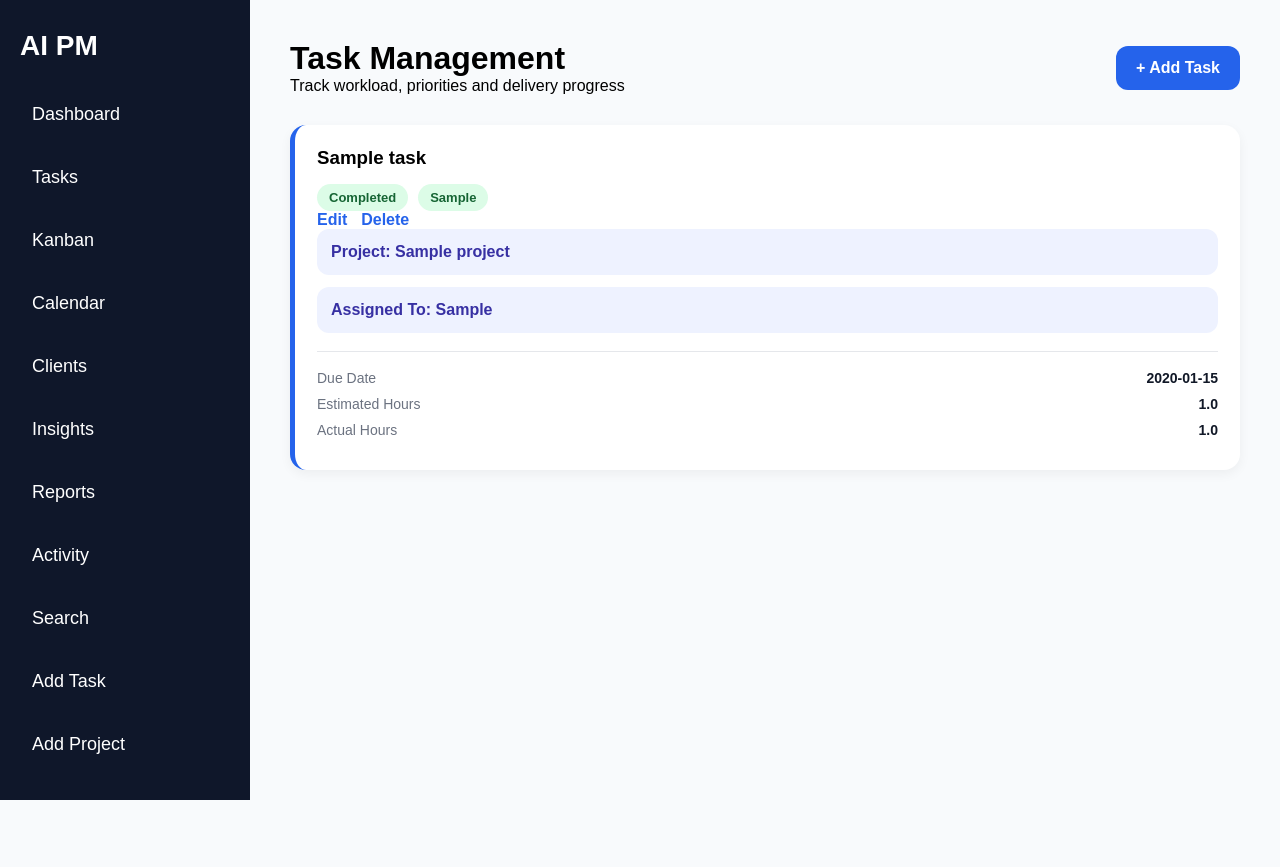
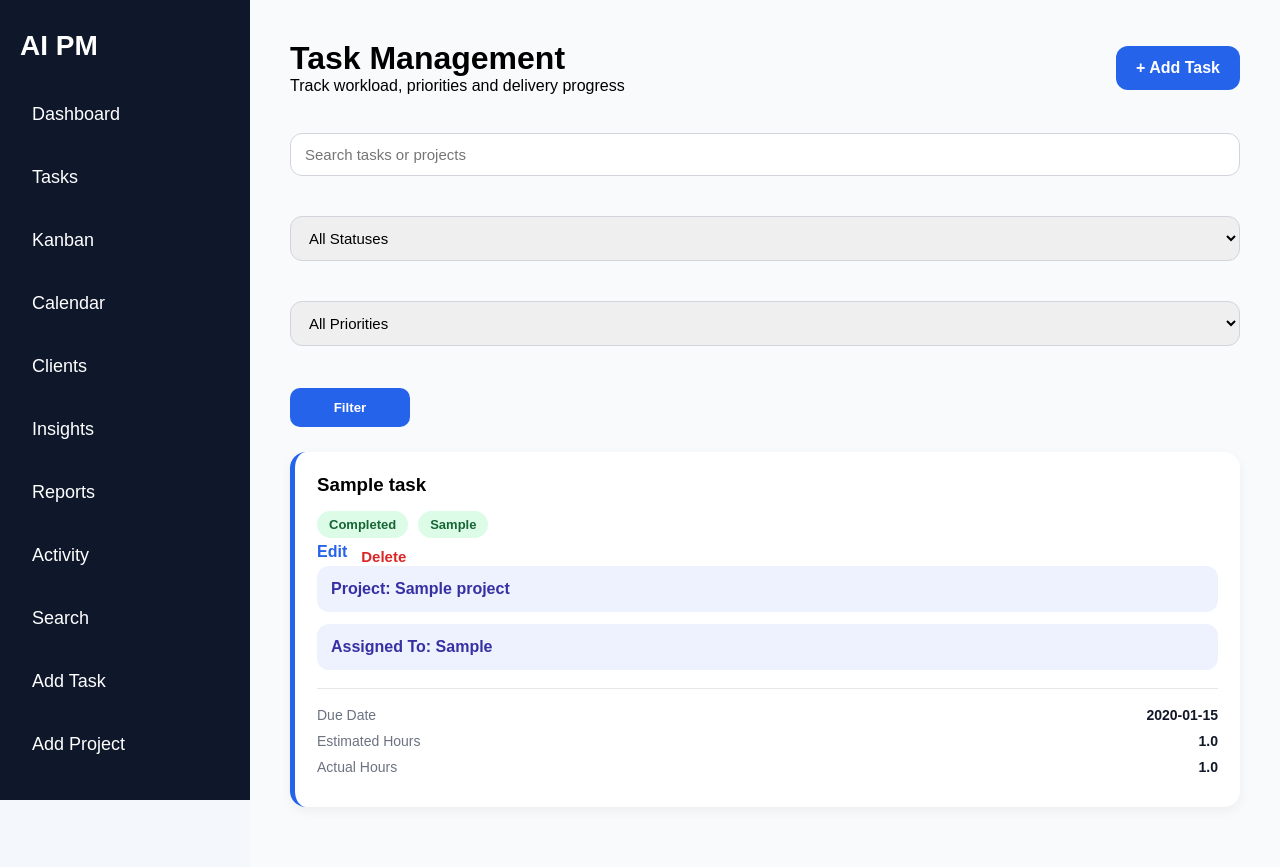
Before and after one commit to RollandOgis/AI_PM_Tracker, a Flask app: page /tasks in a window 1280 px wide. Before the commit the page ends 800 px from the top, so only its background shows below. Run offline with Flask 3, Linux system fonts and the light colour scheme; the visitor is signed in with stand-in values (Sample User, id 1); tables that the repository leaves empty hold one stand-in row (values such as "Sample post").

Commit message:
Add due soon task intelligence

```diff
--- a/static/style.css
+++ b/static/style.css
@@ -1213,3 +1213,42 @@ body.dark-ready {
 .project-actions a:hover {
     text-decoration: underline;
 }
+
+.search-form {
+    display: flex;
+    gap: 12px;
+    margin: 25px 0;
+    flex-wrap: wrap;
+}
+
+.search-form input,
+.search-form select {
+    padding: 12px 14px;
+    border: 1px solid #d1d5db;
+    border-radius: 12px;
+    min-width: 220px;
+    font-size: 15px;
+}
+
+.search-form button {
+    min-width: 120px;
+}
+
+.alert-warning {
+    background: #fef3c7;
+    color: #92400e;
+    border: 1px solid #fde68a;
+}
+.link-button {
+    background: none;
+    border: none;
+    color: #dc2626;
+    font-weight: 700;
+    cursor: pointer;
+    font-size: 15px;
+    padding: 0;
+}
+
+.link-button:hover {
+    text-decoration: underline;
+}
--- a/templates/tasks.html
+++ b/templates/tasks.html
@@ -4,7 +4,6 @@
     <meta charset="UTF-8">
     <meta name="viewport" content="width=device-width, initial-scale=1.0">
     <title>Tasks</title>
-
     <link rel="stylesheet" href="{{ url_for('static', filename='style.css') }}">
 </head>
 
@@ -13,7 +12,6 @@
 <div class="layout">
 
     <div class="sidebar">
-
         <h2>AI PM</h2>
 
         <a href="/">Dashboard</a>
@@ -29,33 +27,76 @@
         <a href="/add-project">Add Project</a>
         <a href="/profile">Profile</a>
         <a href="/logout">Logout</a>
-
     </div>
 
     <div class="main-content">
 
         <div class="dashboard-header">
-
             <div>
-
                 <h1>Task Management</h1>
-
-                <p class="dashboard-subtitle">
-                    Track workload, priorities and delivery progress
-                </p>
-
+                <p class="dashboard-subtitle">Track workload, priorities and delivery progress</p>
             </div>
 
             <div class="dashboard-actions">
-
-                <a href="/add-task" class="btn-primary">
-                    + Add Task
-                </a>
-
+                <a href="/add-task" class="btn-primary">+ Add Task</a>
             </div>
-
         </div>
 
+        <form method="GET" action="/tasks" class="search-form">
+            <input type="text" name="search" placeholder="Search tasks or projects" value="{{ search or '' }}">
+
+            <select name="status">
+                <option value="">All Statuses</option>
+
+                {% if status_filter == "Pending" %}
+                    <option value="Pending" selected>Pending</option>
+                {% else %}
+                    <option value="Pending">Pending</option>
+                {% endif %}
+
+                {% if status_filter == "In Progress" %}
+                    <option value="In Progress" selected>In Progress</option>
+                {% else %}
+                    <option value="In Progress">In Progress</option>
+                {% endif %}
+
+                {% if status_filter == "Completed" %}
+                    <option value="Completed" selected>Completed</option>
+                {% else %}
+                    <option value="Completed">Completed</option>
+                {% endif %}
+
+                {% if status_filter == "Blocked" %}
+                    <option value="Blocked" selected>Blocked</option>
+                {% else %}
+                    <option value="Blocked">Blocked</option>
+                {% endif %}
+            </select>
+
+            <select name="priority">
+                <option value="">All Priorities</option>
+
+                {% if priority_filter == "High" %}
+                    <option value="High" selected>High</option>
+                {% else %}
+                    <option value="High">High</option>
+                {% endif %}
+
+                {% if priority_filter == "Medium" %}
+                    <option value="Medium" selected>Medium</option>
+                {% else %}
+                    <option value="Medium">Medium</option>
+                {% endif %}
+
+                {% if priority_filter == "Low" %}
+                    <option value="Low" selected>Low</option>
+                {% else %}
+                    <option value="Low">Low</option>
+                {% endif %}
+            </select>
+
+            <button type="submit" class="btn-primary">Filter</button>
+        </form>
 
         {% if tasks %}
 
@@ -66,147 +107,78 @@
                     <div class="project-card">
 
                         <div class="project-top">
-
                             <div>
-
-                                <h3>
-                                    {{ task["title"] }}
-                                </h3>
+                                <h3>{{ task["title"] }}</h3>
 
                                 <div class="task-badges">
 
-                                    <span class="
-                                        badge
-                                        {% if task['status'] == 'Completed' %}
-                                            badge-green
-                                        {% elif task['status'] == 'Blocked' %}
-                                            badge-red
-                                        {% elif task['status'] == 'In Progress' %}
-                                            badge-blue
-                                        {% else %}
-                                            badge-yellow
-                                        {% endif %}
-                                    ">
-                                        {{ task["status"] }}
-                                    </span>
+                                    {% if task["status"] == "Completed" %}
+                                        <span class="badge badge-green">{{ task["status"] }}</span>
+                                    {% elif task["status"] == "Blocked" %}
+                                        <span class="badge badge-red">{{ task["status"] }}</span>
+                                    {% elif task["status"] == "In Progress" %}
+                                        <span class="badge badge-blue">{{ task["status"] }}</span>
+                                    {% else %}
+                                        <span class="badge badge-yellow">{{ task["status"] }}</span>
+                                    {% endif %}
 
-                                    <span class="
-                                        badge
-                                        {% if task['priority'] == 'High' %}
-                                            badge-red
-                                        {% elif task['priority'] == 'Medium' %}
-                                            badge-yellow
-                                        {% else %}
-                                            badge-green
-                                        {% endif %}
-                                    ">
-                                        {{ task["priority"] }}
-                                    </span>
+                                    {% if task["priority"] == "High" %}
+                                        <span class="badge badge-red">{{ task["priority"] }}</span>
+                                    {% elif task["priority"] == "Medium" %}
+                                        <span class="badge badge-yellow">{{ task["priority"] }}</span>
+                                    {% else %}
+                                        <span class="badge badge-green">{{ task["priority"] }}</span>
+                                    {% endif %}
 
                                 </div>
-
                             </div>
 
                             <div class="project-actions">
+                                <a href="/edit-task/{{ task['id'] }}">Edit</a>
 
-                                <a href="/edit-task/{{ task['id'] }}">
-                                    Edit
-                                </a>
-
-                                <a
-                                    href="/delete-task/{{ task['id'] }}"
-                                    onclick="return confirm('Delete this task?')"
-                                >
-                                    Delete
-                                </a>
-
+                                <form action="/delete-task/{{ task['id'] }}" method="POST">
+                                    <button type="submit" class="link-button">Delete</button>
+                                </form>
                             </div>
-
                         </div>
 
+                        <div class="smart-insight">
+                            <strong>Project:</strong> {{ task["project_name"] }}
+                        </div>
 
-                        {% if task["project_name"] %}
-
+                        {% if task["assigned_to"] %}
                             <div class="smart-insight">
-
-                                <strong>Project:</strong>
-                                {{ task["project_name"] }}
-
+                                <strong>Assigned To:</strong> {{ task["assigned_to"] }}
                             </div>
-
                         {% endif %}
 
-
-                        {% if task["assigned_to"] %}
-
-                            <div class="smart-insight">
-
-                                <strong>Assigned To:</strong>
-                                {{ task["assigned_to"] }}
-
-                            </div>
-
-                        {% endif %}
-
-
-                        {% if task["description"] %}
-
-                            <div class="task-description">
-
-                                {{ task["description"] }}
-
-                            </div>
-
-                        {% endif %}
-
-
                         <div class="budget-section">
-
                             <div class="budget-row">
-
                                 <span>Due Date</span>
-
-                                <strong>
-                                    {{ task["due_date"] or "No date" }}
-                                </strong>
-
+                                <strong>{{ task["due_date"] or "No date" }}</strong>
                             </div>
 
                             <div class="budget-row">
-
                                 <span>Estimated Hours</span>
-
-                                <strong>
-                                    {{ task["estimated_hours"] or 0 }}
-                                </strong>
-
+                                <strong>{{ task["estimated_hours"] or 0 }}</strong>
                             </div>
 
                             <div class="budget-row">
-
                                 <span>Actual Hours</span>
-
-                                <strong>
-                                    {{ task["actual_hours"] or 0 }}
-                                </strong>
-
+                                <strong>{{ task["actual_hours"] or 0 }}</strong>
                             </div>
-
                         </div>
 
-
                         {% if task["status"] != "Completed" %}
-
                             {% if task["due_date"] and task["due_date"] < current_date %}
-
                                 <div class="alert-box alert-danger">
-
                                     ⚠ Overdue Task
-
                                 </div>
-
+                            {% elif task["due_date"] %}
+                                <div class="alert-box alert-warning">
+                                    ⏳ Due Soon
+                                </div>
                             {% endif %}
-
                         {% endif %}
 
                     </div>
@@ -218,17 +190,9 @@
         {% else %}
 
             <div class="empty-box">
-
                 <h3>No Tasks Yet</h3>
-
-                <p>
-                    Create tasks to begin managing project delivery.
-                </p>
-
-                <a href="/add-task" class="btn-primary">
-                    Create First Task
-                </a>
-
+                <p>Create tasks to begin managing project delivery.</p>
+                <a href="/add-task" class="btn-primary">Create First Task</a>
             </div>
 
         {% endif %}
```
